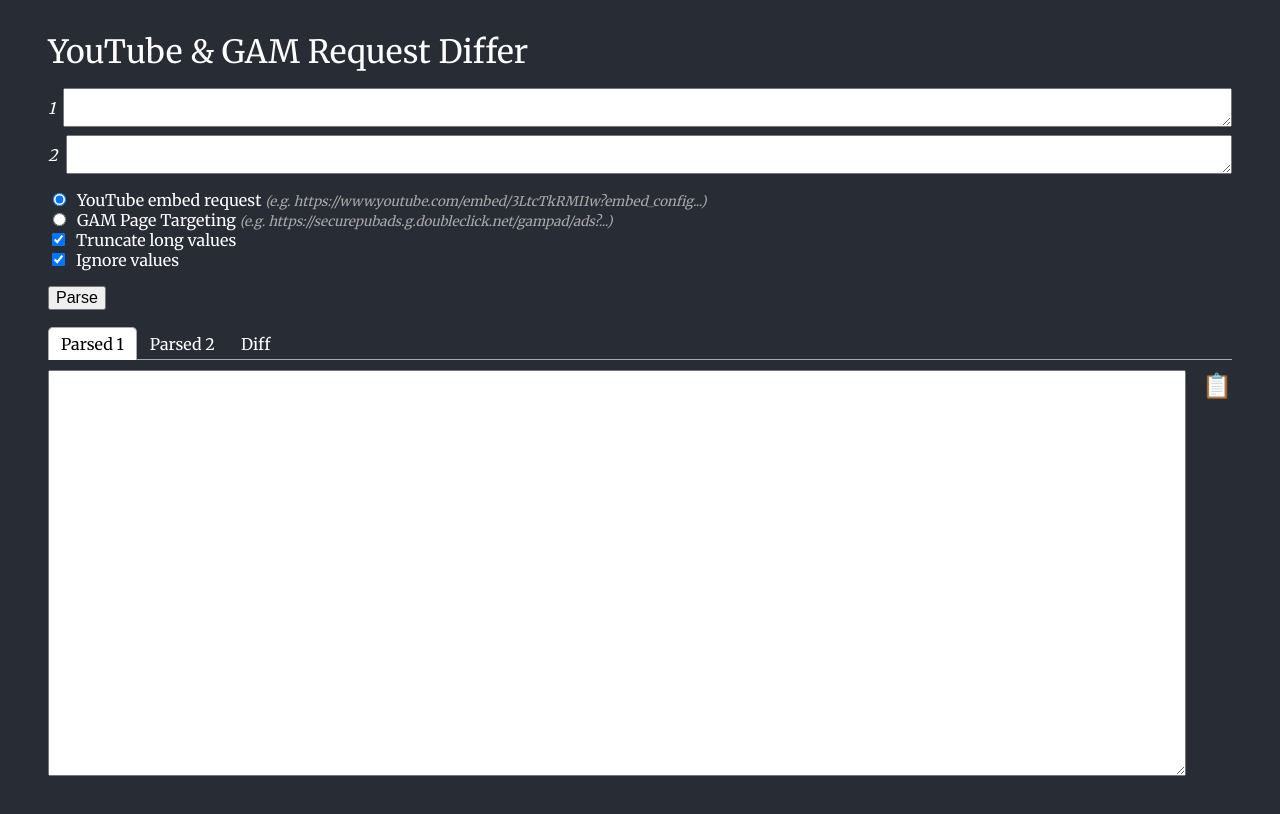
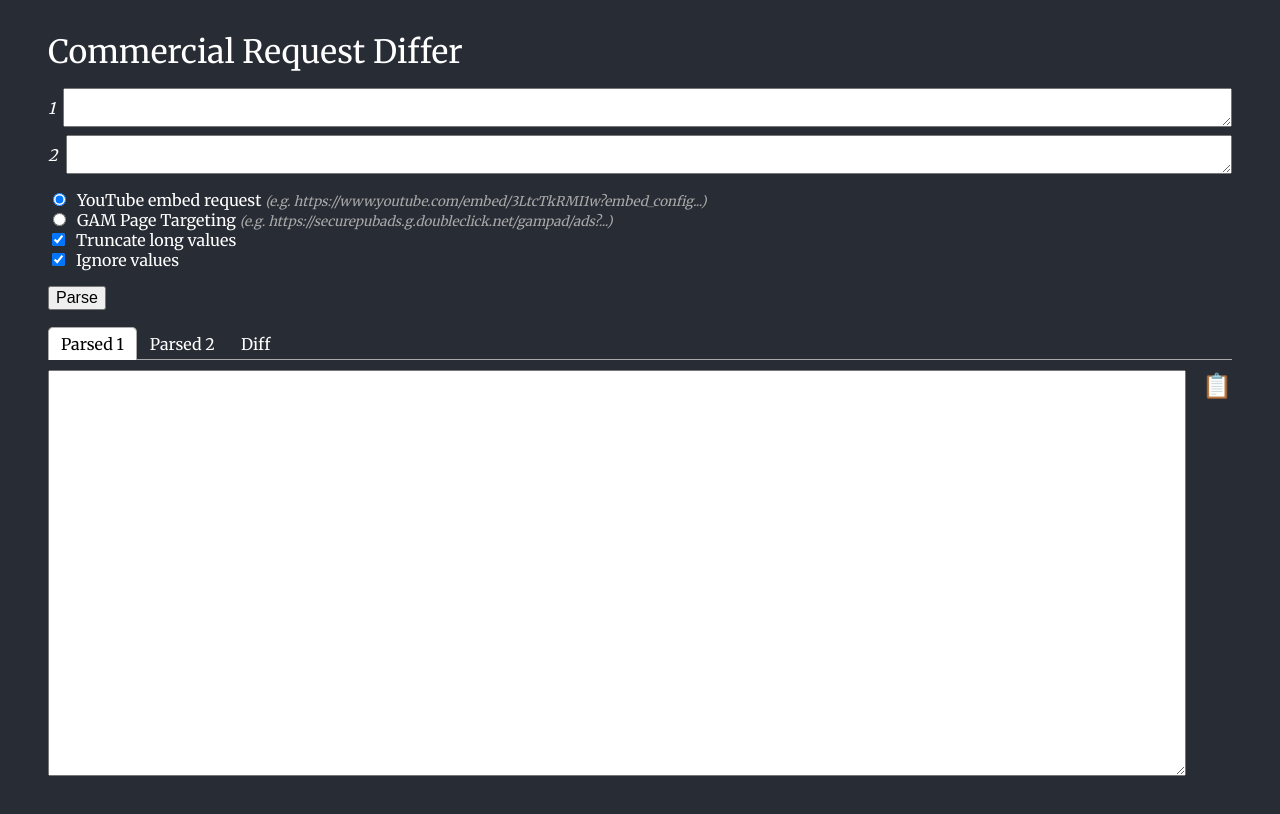
Before and after one commit to guardian/commercial-request-parser, a React (Vite) app: page / in a window 1280 px wide. Shown: the top 814 px of the page. Built offline with nearby package versions, Linux system fonts and the light colour scheme.

Commit message:
Update header title

```diff
--- a/src/App.jsx
+++ b/src/App.jsx
@@ -11,7 +11,7 @@
   return (
     <div className="app">
       <header>
-        YouTube & GAM Request Differ
+        Commercial Request Differ
       </header>
       <Controls setParsed={setParsed} />
       <Output parsed={parsed} />
```
